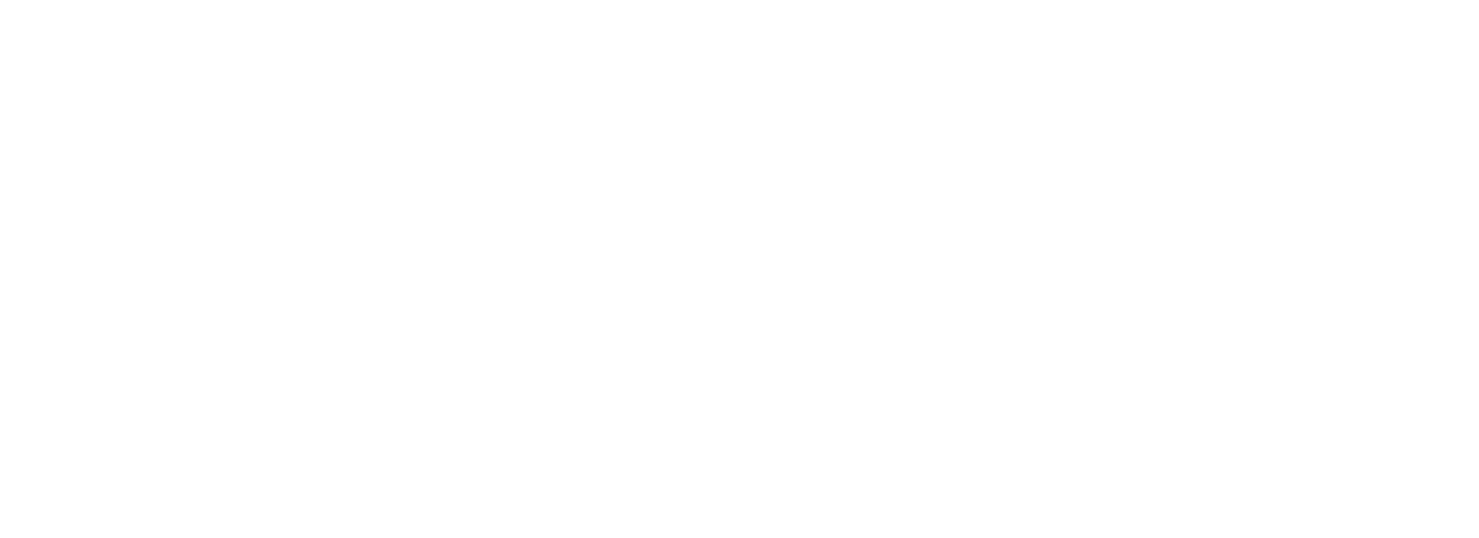
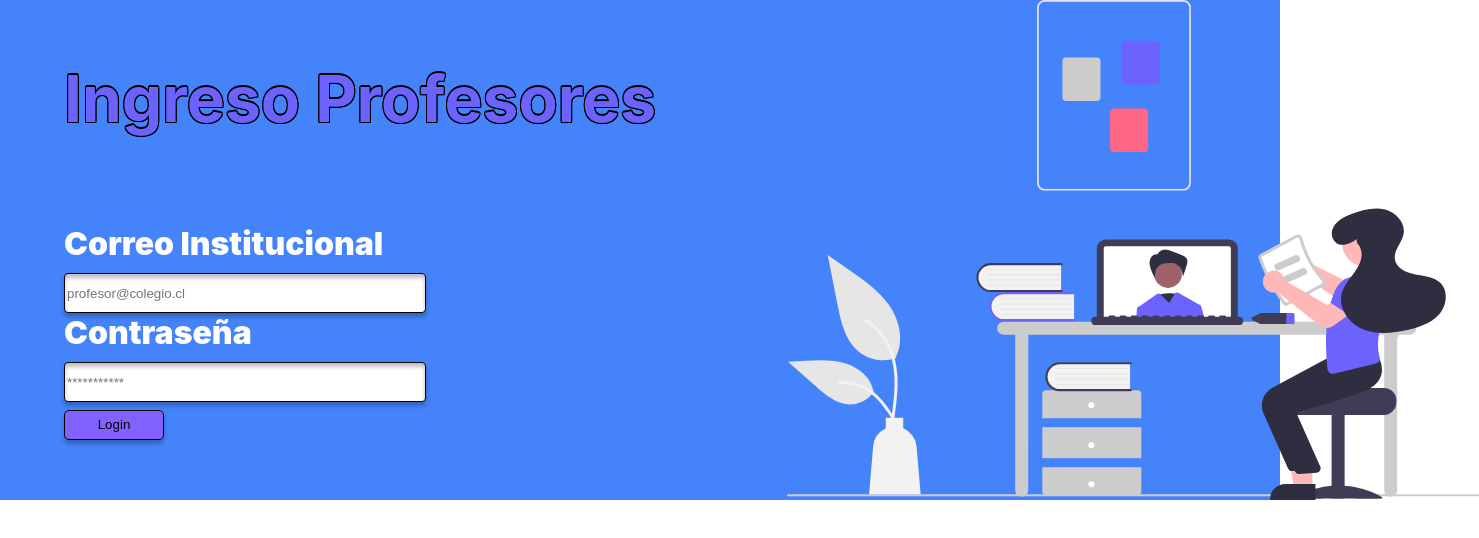
Before and after one commit to Ragnalex/Pi-Notas, a React (Create React App) app in the folder client/: page /profesor/login in a window 1280 px wide. Before the commit this address had no page. Shown: the top 538 px of the page, 1479 px wide, since content can reach past the window. Built offline with nearby package versions, Linux system fonts and the light colour scheme.

Commit message:
Arreglo home y inicio ingreso profesor
Arregle errores en la vista del home y comencé a trabajar en el proyecto ingreso profesor (aun no esta terminada)

```diff
--- a/client/src/App.css
+++ b/client/src/App.css
@@ -1,5 +1,6 @@
 .App {
-  text-align: center;
+
+
 }
 
 .App-logo {
@@ -7,7 +8,9 @@
   pointer-events: none;
 }
 .App-bg{
-  background-color: #4583FB;
+    width: 100%;
+    height: 100%;
+    background: #4583FB;
 }
 
 @media (prefers-reduced-motion: no-preference) {
@@ -17,7 +20,7 @@
 }
 
 .App-header {
-  background-color: #282c34;
+  background-color: #869ecc;
   min-height: 100vh;
   display: flex;
   flex-direction: column;
--- a/client/src/App.js
+++ b/client/src/App.js
@@ -6,19 +6,22 @@
 //Import de vistas
 
 import Home from "./Views/Home/home";
+import PLogin from "./Views/profLogin/pLogin";
 
 
 function App() {
   return (
     <Fragment>
-      <div className="App">
-        <div className="Container ">
+      <div className="App App-bg">
+        <div className="Container">
 
           <Router>
 
             <Routes>
 
-              <Route path="/" element={ <Home/> }></Route>      {/*Ruta Home*/}
+              <Route path="/" element={ <Home/> }> </Route>      {/*Ruta Home*/}
+
+              <Route path="/profesor/login" element={ <PLogin/> }> </Route> {/*Ruta Login de profesor*/}
 
             </Routes>
 
--- a/client/src/Views/Home/home.css
+++ b/client/src/Views/Home/home.css
@@ -4,19 +4,11 @@
     display: flex;
     flex-direction: column;
 }
-/* Main */
-.bg{
-    width: 100%;
-    height: 100%;
-    background: #4583FB;
-}
-
 
 .img{
     box-shadow: 5px #000;
-    width: 988px;
+    height: 88vh;
 }
-
 .button{
     width: 447px;
     height: 51.84px;
@@ -33,8 +25,9 @@
 }
 .botones{
     position:absolute;
+    justify-content: center;
+    top: 20%;
     left: 35%;
-    top: 20%;
     display: flex;
     flex-direction: column;
 }
@@ -55,17 +48,14 @@
     width: 885px;
     height: 107px;
 
-    margin-top: 5px;
+    margin-top: 10px;
 
     font-family: 'Inter';
     font-style: normal;
     font-weight: 800;
     font-size: 48px;
     line-height: 58px;
-    display: flex;
     text-align: center;
-    justify-content: center;
-    align-content: center;
 
     color: #5E70DE;
 
--- a/client/src/Views/Home/home.js
+++ b/client/src/Views/Home/home.js
@@ -1,15 +1,18 @@
 import React from "react";
 import "./home.css";
+import { useNavigate } from "react-router-dom";
 
 
 //IMG
 import imgEducador from "../../imgs/mainImg.svg"
 
-const home = () => {
+const Home = () => {
+
+    const navigate = useNavigate();
 
     return (
         <div className="bg">
-            <div className="container center bg">
+            <div className="container center">
 
                 <div className="tittle">
                     Bienvenido al portal estudiantil π-notas
@@ -19,11 +22,11 @@
 
                 <div className="botones">
 
-                    <button onClick={console.log("funciona")} onClick={console.log("funciona")} className="button buttonText">
+                    <button  onClick={console.log("funciona")} className="button buttonText">
                         Ingreso estudiantil
                     </button>
 
-                    <button onClick={console.log("funciona")} className="button buttonText">
+                    <button onClick={() => navigate("/profesor/login")} className="button buttonText">
                         Ingreso profesores
                     </button>
 
@@ -45,4 +48,4 @@
 };
 
 
-export default home;
+export default Home;
--- /dev/null
+++ b/client/src/Views/profLogin/pLogin.css
@@ -0,0 +1,90 @@
+
+.titulo{
+    width: 723px;
+    height: 92px;
+
+    font-family: 'Inter';
+    font-style: normal;
+    font-weight: 700;
+    font-size: 64px;
+    line-height: 77px;
+    text-align: start;
+    margin-bottom: 10%;
+
+    color: #6C63FF;
+    text-shadow: 1px 0 #000, -1px 0 #000, 0 1px #000, 0 -2px #000,
+    1px 1px #000, -1px -1px #000, 1px -1px #000, -1px 1px #000;
+
+}
+
+.body{
+    display: flex;
+    justify-content: center;
+    align-content: center;
+    flex-direction: column;
+    margin-left: 5%;
+
+}
+
+.imag{
+    width: auto;
+    height: auto;
+
+}
+.formBox{
+    display: flex;
+    flex-direction: column;
+    justify-content: start;
+    width: 50%;
+}
+.input-box{
+    box-sizing: border-box;
+    width: 100%;
+    height: 40px;
+    left: 68px;
+    top: 438px;
+
+    background: #FFFFFF;
+    border: 1px solid #000000;
+    box-shadow: 0px 4px 4px rgba(0, 0, 0, 0.25), inset 0px 4px 4px rgba(0, 0, 0, 0.25);
+    border-radius: 4px;
+}
+.content{
+    display: flex;
+    flex-direction: row;
+    align-items: center;
+}
+.label{
+
+    width: 524px;
+    height: 49px;
+    left: 55px;
+    top: 384px;
+
+    font-family: 'Inter';
+    font-style: normal;
+    font-weight: 900;
+    font-size: 32px;
+    line-height: 39px;
+
+    color: #FFFFFF;
+
+}
+.submit{
+    box-sizing: border-box;
+    width: 100px;
+    height: 30px;
+    left: 67px;
+    top: 539px;
+    margin-top: 1%;
+
+    background: #8161FF;
+    border: 1px solid #000000;
+    box-shadow: 0px 4px 4px rgba(0, 0, 0, 0.25);
+    border-radius: 5px;
+
+}
+
+.submit:hover{
+    background-color: #614bb6;;
+}
--- /dev/null
+++ b/client/src/Views/profLogin/pLogin.js
@@ -0,0 +1,44 @@
+import React from "react";
+import LoginImg from "../../imgs/PLoginImg.svg";
+import "./pLogin.css";
+
+const pLogin = () => {
+
+    return (
+        <div className="container">
+            <div className="content">
+                <div className="body">
+                    <div className="titulo">
+                        Ingreso Profesores
+                    </div>
+                    <form className="formBox">
+                        <label className="label"> Correo Institucional </label>
+                        <input className="input-box" type="text" id="fname" name="firstname" placeholder="profesor@colegio.cl"></input>
+
+                        <label className="label">Contraseña</label>
+                        <input className="input-box" type="text" id="lname" name="lastname" placeholder="***********"></input>
+
+
+                    </form>
+                    <button className="submit"> Login </button>
+                </div>
+
+                <img className="imag" src = {LoginImg} alt="FondoLoginProfesor"/>
+
+
+
+
+
+
+            </div>
+
+
+
+        </div>
+
+
+    );
+}
+
+
+export default pLogin;
```
Also changed, not shown: client/src/imgs/PLoginImg.svg (added).
